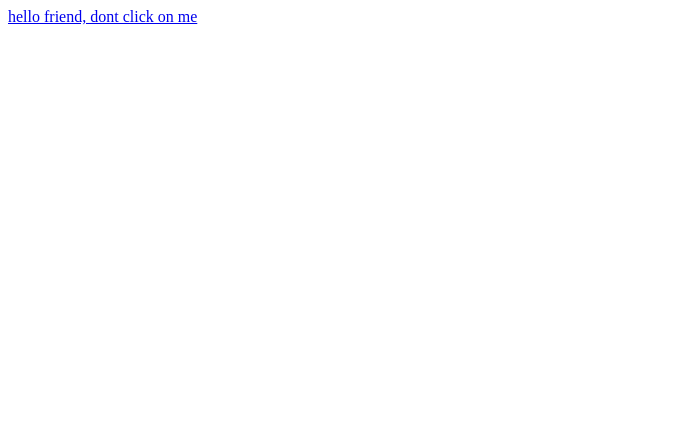
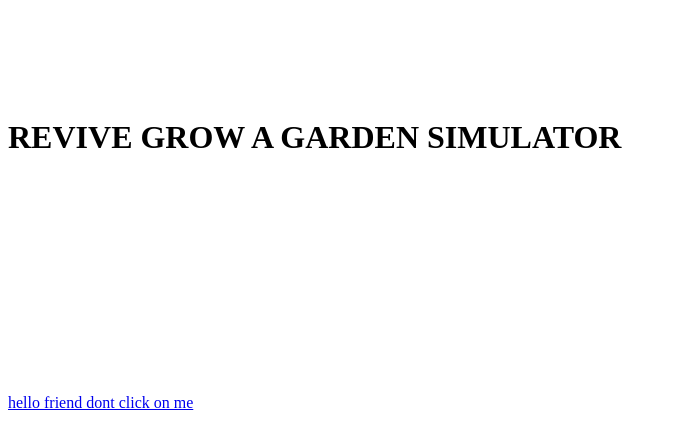
Before and after one commit to elust3m/secure, a plain HTML site: page index.html in a window 1280 px wide. Shown: the whole page, without its empty margins (0-677 px from the left). Drawn offline with Linux system fonts and the light colour scheme.

Commit message:
Update index.html

```diff
--- a/index.html
+++ b/index.html
@@ -1 +1,20 @@
-<a href="https://www.youtube.com/watch?v=xvFZjo5PgG0">hello friend, dont click on me</a>
+<br>
+<br>
+<br>
+<br>
+<br>
+<h1>REVIVE GROW A GARDEN SIMULATOR</h1>
+<br>
+<br>
+<br>
+<br>
+<br>
+<br>
+<br>
+<br>
+<br>
+<br>
+<br>
+<br>
+
+<a href="https://www.youtube.com/watch?v=xvFZjo5PgG0">hello friend dont click on me</a>
```
